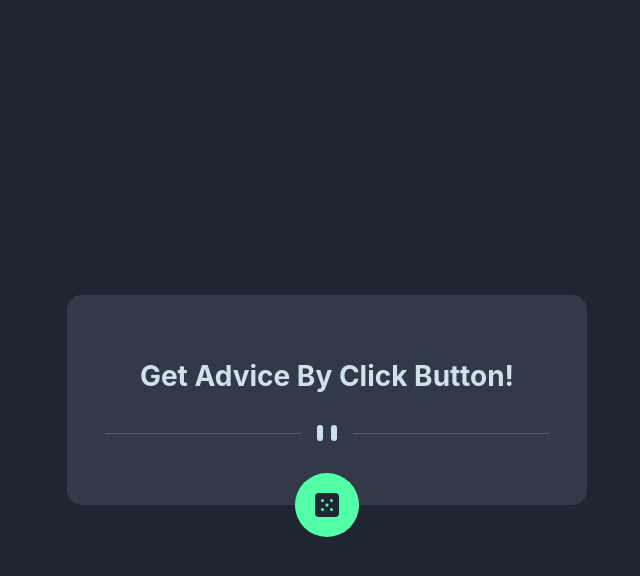
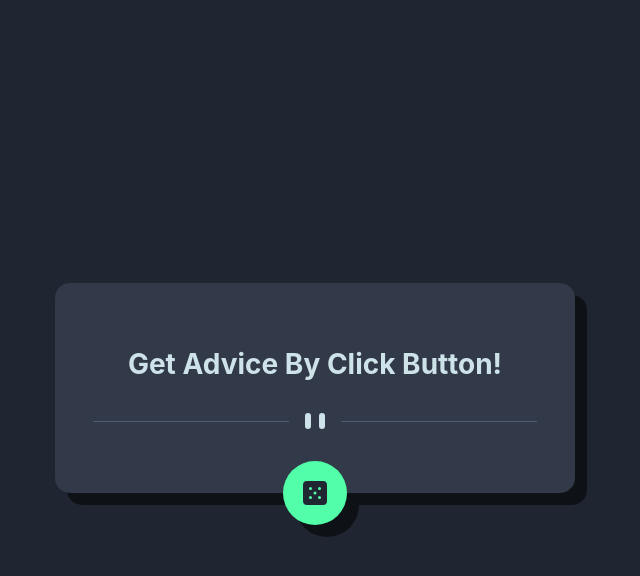
Before and after one commit to elice-study-first/advice-generator-hayeon, a React (Create React App) app in the folder advice-generator/: page / in a window 1280 px wide. In both pictures the pointer is over the element 640 px from the left and 400 px from the top of the page. Shown: the top 576 px of the page, without its empty margins (313-953 px from the left). Built offline with nearby package versions, Linux system fonts and the light colour scheme.

Commit message:
🎨 console 코드 삭제 및 카드 hover 시 효과 변경
버튼이 아닌 advice를 보여주는 카드 위에 마우스를 갖다 댔을 때만 그림자 효과가 생기도록 함

```diff
--- a/advice-generator/src/advice/AdviceCard.css
+++ b/advice-generator/src/advice/AdviceCard.css
@@ -13,13 +13,19 @@
 
     position: relative;
 
-    transition: all 1s;
+    transition: all 0.7s;
+}
+
+.advice-container:hover {
+    filter: drop-shadow(12px 12px 0px hsl(218, 22%, 7%));
+
+    transform: translate(-12px, -12px);
 }
 
 .advice-container:has(.advice-button:hover) {
-    box-shadow: 0px 8px 0px #000000;
+    filter: none;
 
-    transform: translate(0px, -8px);
+    transform: none;
 }
 
 .advice-title {
--- a/advice-generator/src/advice/AdviceCard.js
+++ b/advice-generator/src/advice/AdviceCard.js
@@ -16,7 +16,6 @@ const AdviceCard = () => {
         })
             .then((data) => data.json())
             .then((data) => {
-                console.log(data);
                 setAdviceNumber(data.slip.id);
                 setAdviceContent(data.slip.advice);
                 localStorage.setItem(
```
